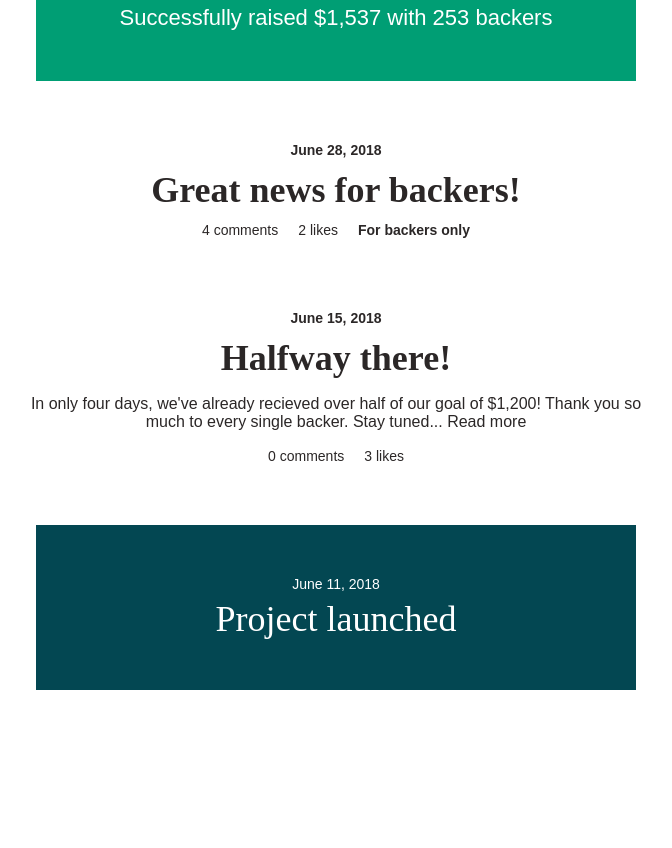
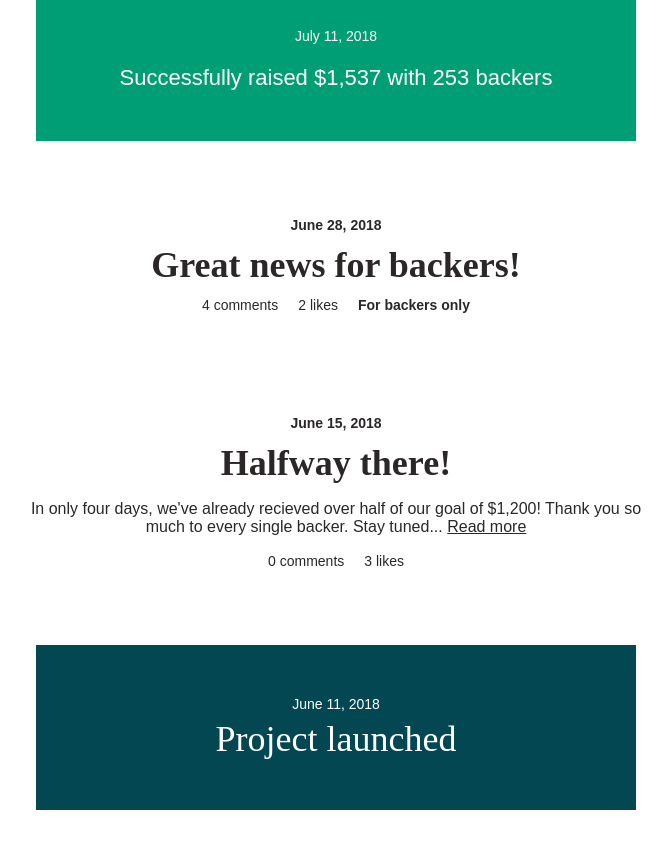
Before and after one commit to MADZ-labs/updates, a React app: page / in a window 1280 px wide. Shown: the part 660-1508 px from the top of the page, without its empty margins (304-976 px from the left). Before the commit the page ends 1405 px from the top, so only its background shows below. Built offline with nearby package versions, Linux system fonts and the light colour scheme; the HTML template or start-up script is replaced by a standard one.

Commit message:
Adds underline to 'Read more'

```diff
--- a/client/src/components/update.jsx
+++ b/client/src/components/update.jsx
@@ -5,10 +5,11 @@ import helpers from '../../../helpers/helpers';
 
 const UpdateDiv = styled.div`
   margin: 50px auto;
-  padding: 10px;
+  padding: 25px;
   width: 50%;
   text-align: center;
   font-family: sans-serif;
+  background: white;
   > * {
     color: #2b2727;
   }
@@ -46,10 +47,20 @@ const Update = ({ update }) => {
 
   let desc = null;
   let backersOnlyDesc = null;
-  if (!backersOnly) {
+  const shortDescription = helpers.cutOffDesc(description);
+  if (!backersOnly && shortDescription.length === description.length) {
     desc = (
       <p>
-        {helpers.cutOffDesc(description)}
+        {description}
+      </p>
+    );
+  } else if (!backersOnly && shortDescription.length !== description.length) {
+    desc = (
+      <p>
+        {shortDescription}
+        <span style={{ textDecoration: 'underline' }}>
+          Read more
+        </span>
       </p>
     );
   } else {
--- a/helpers/helpers.js
+++ b/helpers/helpers.js
@@ -18,7 +18,7 @@ const monthNumberToString = (num, short = false) => {
 
 const cutOffDesc = (desc) => {
   const words = desc.split(' ');
-  if (words.length > 24) return `${words.slice(0, 24).join(' ')}... Read more`;
+  if (words.length > 24) return `${words.slice(0, 24).join(' ')}... `;
   return desc;
 };
 
```
